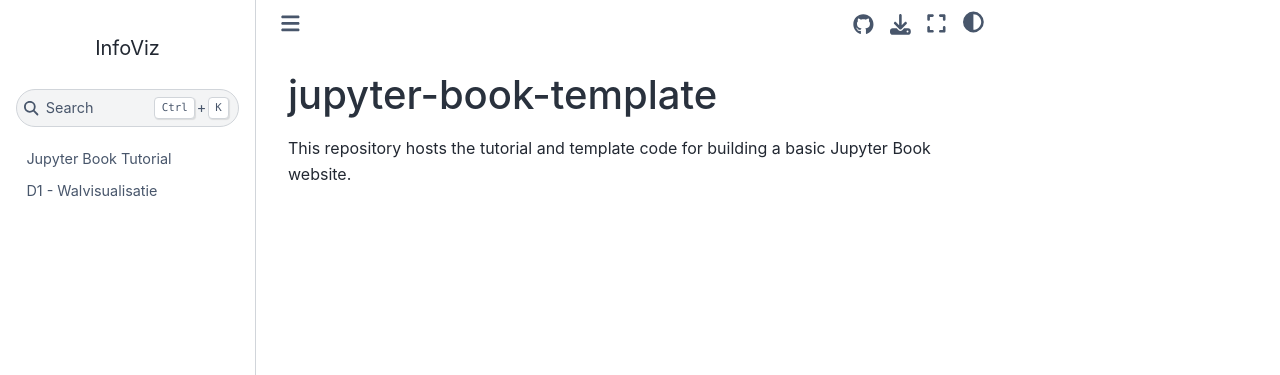
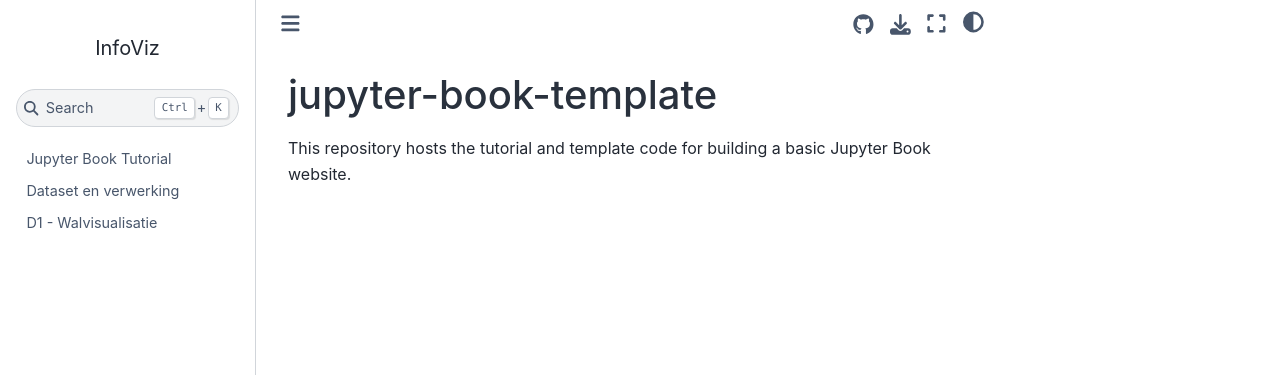
Before and after one commit to J08K/InfoViz, a Jupyter Book: the page built from README.md, in a window 1280 px wide. Shown: the top 375 px of the page. Built offline with Jupyter Book 1.0.4 settings and Sphinx 7.4.7 and the Sphinx Book theme 1.1.4, drawn with Linux system fonts in a browser that asks for light colours; comment, search, counter and statistics services are not loaded; part of the change alters nothing that is shown.

Commit message:
New file

```diff
--- a/_toc.yml
+++ b/_toc.yml
@@ -4,4 +4,5 @@
 format: jb-book
 root: docs/home
 chapters:
+- file: docs/dataprocessing
 - file: docs/notebook
```
Also changed, not shown: docs/dataprocessing.ipynb (added).
